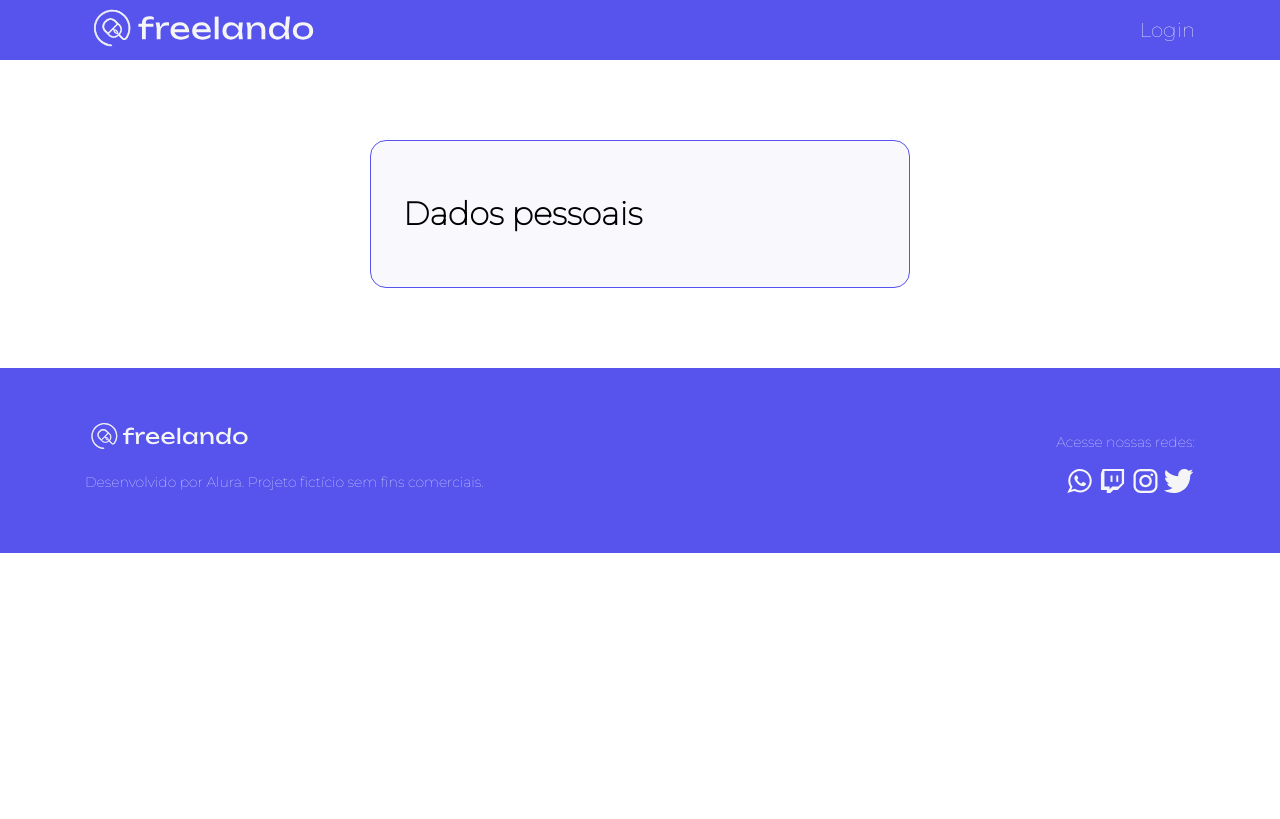
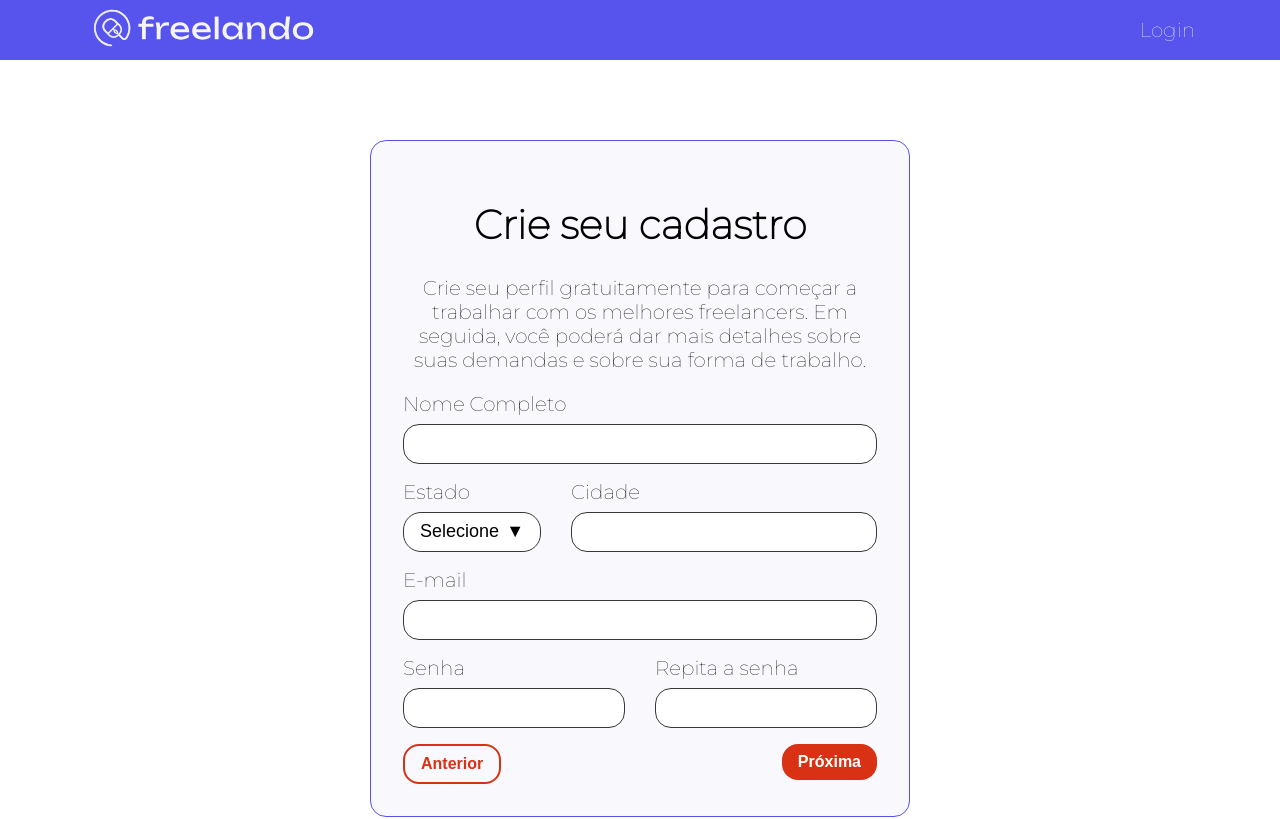
Before and after one commit to grbalmeida/curso-solucoes-roteamento-gestao-estado-react-router-context-api-alura, a React (Create React App) app: page /cadastro/dados-pessoais in a window 1280 px wide. Shown: the top 819 px of the page. Built offline with nearby package versions, Linux system fonts and the light colour scheme.

Commit message:
Formulário dos dados pessoais

```diff
--- /dev/null
+++ b/src/paginas/cadastro/DadosPessoais.jsx
@@ -0,0 +1,96 @@
+import { useState } from 'react';
+import { Link as RouterLink } from 'react-router-dom';
+import { Row, Col } from 'react-grid-system';
+
+import { Botao } from 'componentes/Botao/Botao';
+import { Tipografia } from 'componentes/Tipografia/Tipografia';
+import { CampoTexto } from 'componentes/CampoTexto/CampoTexto';
+import { ListaSuspensa } from 'componentes/ListaSuspensa/ListaSuspensa';
+
+const estadosBrasileiros = [
+    { "text": "Acre", "value": "AC" },
+    { "text": "Alagoas", "value": "AL" },
+    { "text": "Amapá", "value": "AP" },
+    { "text": "Amazonas", "value": "AM" },
+    { "text": "Bahia", "value": "BA" },
+    { "text": "Ceará", "value": "CE" },
+    { "text": "Distrito Federal", "value": "DF" },
+    { "text": "Espírito Santo", "value": "ES" },
+    { "text": "Goiás", "value": "GO" },
+    { "text": "Maranhão", "value": "MA" },
+    { "text": "Mato Grosso", "value": "MT" },
+    { "text": "Mato Grosso do Sul", "value": "MS" },
+    { "text": "Minas Gerais", "value": "MG" },
+    { "text": "Pará", "value": "PA" },
+    { "text": "Paraíba", "value": "PB" },
+    { "text": "Paraná", "value": "PR" },
+    { "text": "Pernambuco", "value": "PE" },
+    { "text": "Piauí", "value": "PI" },
+    { "text": "Rio de Janeiro", "value": "RJ" },
+    { "text": "Rio Grande do Norte", "value": "RN" },
+    { "text": "Rio Grande do Sul", "value": "RS" },
+    { "text": "Rondônia", "value": "RO" },
+    { "text": "Roraima", "value": "RR" },
+    { "text": "Santa Catarina", "value": "SC" },
+    { "text": "São Paulo", "value": "SP" },
+    { "text": "Sergipe", "value": "SE" },
+    { "text": "Tocantins", "value": "TO" }
+];
+
+const DadosPessoais = () => {
+    return (
+        <>
+            <div style={{ textAlign: 'center' }}>
+                <Tipografia variante="h1" componente="h1">
+                    Crie seu cadastro
+                </Tipografia>
+                <Tipografia variante="body" componente="body">
+                    Crie seu perfil gratuitamente para começar a trabalhar com os melhores freelancers. Em seguida, você poderá dar mais detalhes sobre suas demandas e sobre sua forma de trabalho.
+                </Tipografia>
+            </div>
+            <Row>
+                <Col>
+                <CampoTexto titulo="Nome Completo" />
+                </Col>
+            </Row>
+            <Row>
+                <Col lg={4} md={4} sm={4}>
+                <ListaSuspensa titulo="Estado" opcoes={estadosBrasileiros} />
+                </Col>
+                <Col lg={8} md={8} sm={8}>
+                <CampoTexto titulo="Cidade" />
+                </Col>
+            </Row>
+            <Row>
+                <Col>
+                <CampoTexto titulo="E-mail" />
+                </Col>
+            </Row>
+            <Row>
+                <Col>
+                <CampoTexto titulo="Senha" />
+                </Col>
+                <Col>
+                <CampoTexto titulo="Repita a senha" />
+                </Col>
+            </Row>
+            <Row>
+                <Col>
+                    <RouterLink to="/cadastro/interesses">
+                        <Botao variante="secundaria">Anterior</Botao>
+                    </RouterLink>
+                </Col>
+                <Col>
+                <div style={{ textAlign: 'right' }}>
+                    <RouterLink to="/cadastro/concluido">
+                        <Botao variante="primaria">Próxima</Botao>
+                    </RouterLink>
+                </div>
+                </Col>
+            </Row>
+
+        </>
+    )
+}
+
+export default DadosPessoais;
--- a/src/paginas/cadastro/Interesses.jsx
+++ b/src/paginas/cadastro/Interesses.jsx
@@ -1,4 +1,5 @@
 import { useState } from 'react';
+import { Link as RouterLink } from 'react-router-dom';
 import { Row, Col } from 'react-grid-system';
 
 import { Botao } from 'componentes/Botao/Botao';
@@ -52,11 +53,15 @@
             />
             <Row>
                 <Col>
-                <Botao variante="secundaria">Anterior</Botao>
+                    <RouterLink to="/cadastro">
+                        <Botao variante="secundaria">Anterior</Botao>
+                    </RouterLink>
                 </Col>
                 <Col>
                 <div style={{ textAlign: 'right' }}>
-                    <Botao variante="primaria">Próxima</Botao>
+                    <RouterLink to="/cadastro/dados-pessoais">
+                        <Botao variante="primaria">Próxima</Botao>
+                    </RouterLink>
                 </div>
                 </Col>
             </Row>
--- a/src/router/router.jsx
+++ b/src/router/router.jsx
@@ -4,6 +4,7 @@
 import Interesses from 'paginas/cadastro/Interesses';
 import LayoutBaseCadastro from 'paginas/cadastro/LayoutBaseCadastro';
 import LayoutBase from 'paginas/LayoutBase';
+import DadosPessoais from 'paginas/cadastro/DadosPessoais';
 
 export const router = createBrowserRouter([
     {
@@ -24,7 +25,7 @@
                     },
                     {
                         path: 'dados-pessoais',
-                        element: <h1>Dados pessoais</h1>
+                        element: <DadosPessoais />
                     },
                     {
                         path: 'concluido',
```
